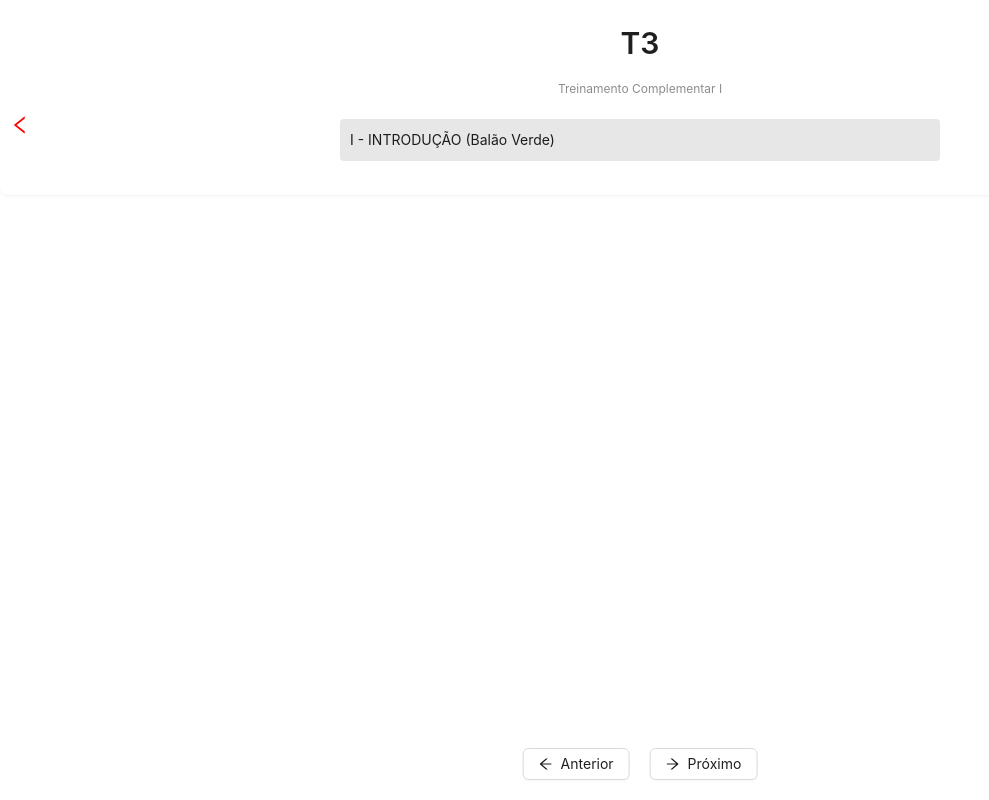
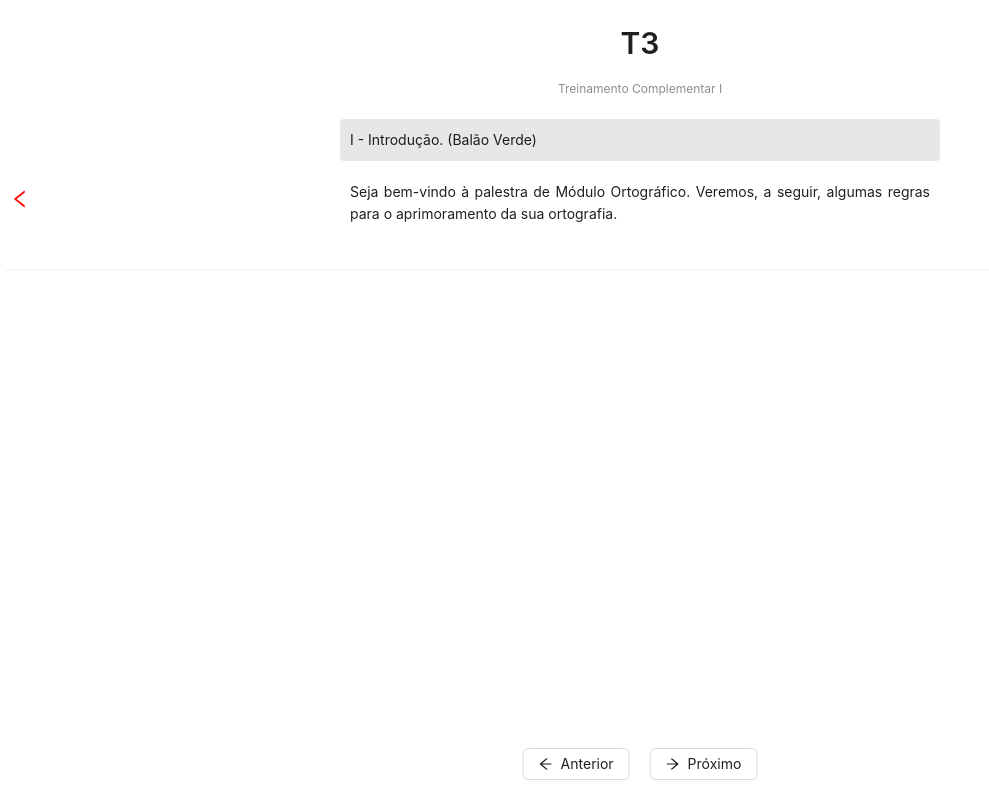
Before and after one commit to marcosafeitosa/treinos-br, a React (Vite) app: page /modulo-ortografico in a window 1280 px wide. Shown: the whole page, without its empty margins (0-989 px from the left). Built offline with nearby package versions, Linux system fonts and the light colour scheme.

Commit message:
Update ModuloOrtografico.jsx

```diff
--- a/src/components/ContainerTreinos/ModuloOrtografico.jsx
+++ b/src/components/ContainerTreinos/ModuloOrtografico.jsx
@@ -11,7 +11,8 @@ import Clipboard from "clipboard";
 const { Title, Text } = Typography;
 
 const paragrafoArray = [
-"I - INTRODUÇÃO (Balão Verde)"
+"I - Introdução. (Balão Verde)",
+"Seja bem-vindo à palestra de Módulo Ortográfico. Veremos, a seguir, algumas regras para o aprimoramento da sua ortografia.",
 ];
 
 const patenteMap = {
```
